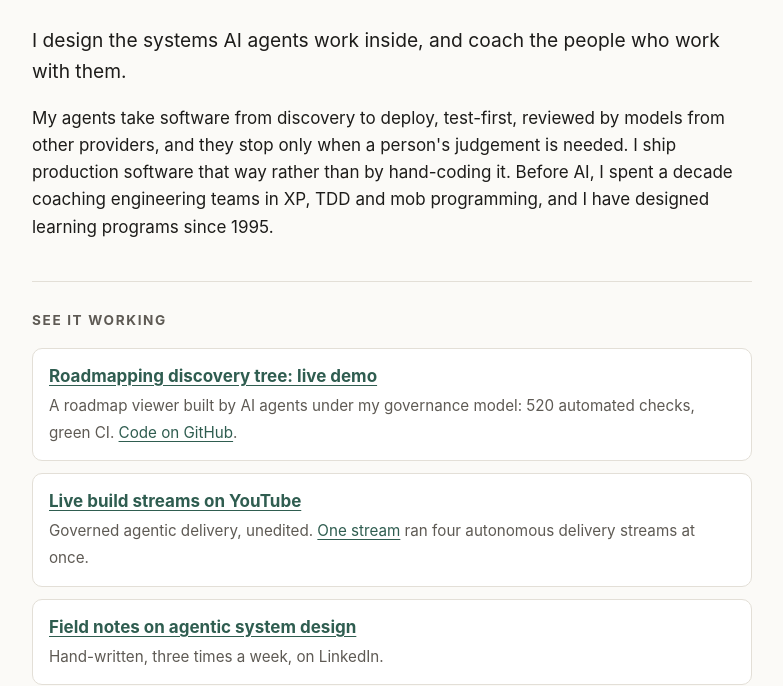
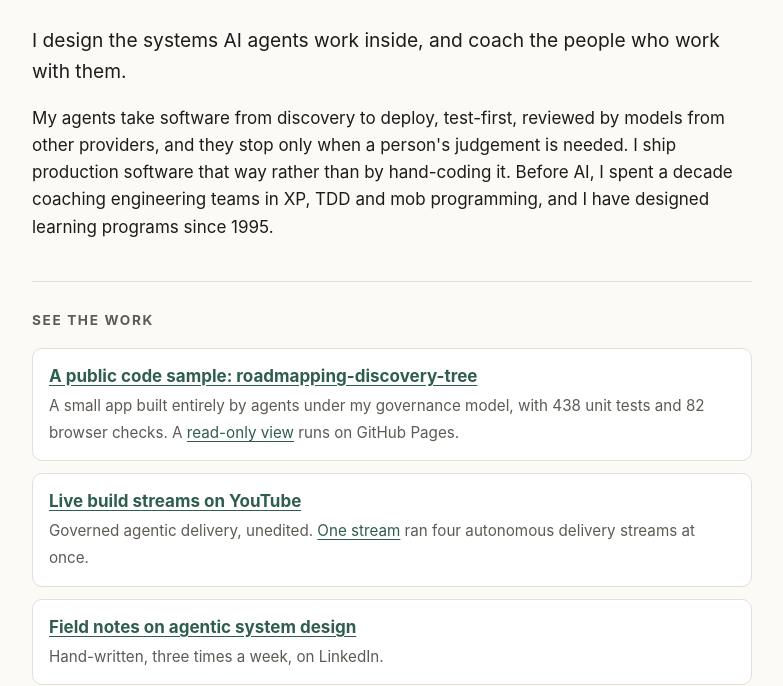
Before and after one commit to willemlarsen/willemlarsen.github.io, a plain HTML site: page index.html in a window 1280 px wide. Shown: the part 135-821 px from the top of the page, without its empty margins (248-1031 px from the left). Drawn offline with Linux system fonts and the light colour scheme.

Commit message:
Frame the roadmapping repo as a small code sample, code first

```diff
--- a/index.html
+++ b/index.html
@@ -45,10 +45,10 @@
   way rather than by hand-coding it. Before AI, I spent a decade coaching engineering teams in XP, TDD
   and mob programming, and I have designed learning programs since 1995.</p>
 
-  <h2>See it working</h2>
+  <h2>See the work</h2>
   <ul class="cards">
-    <li><strong><a href="https://willemlarsen.github.io/roadmapping-discovery-tree/strip/index.html">Roadmapping discovery tree: live demo</a></strong>
-      <span>A roadmap viewer built by AI agents under my governance model: 520 automated checks, green CI. <a href="https://github.com/willemlarsen/roadmapping-discovery-tree">Code on GitHub</a>.</span></li>
+    <li><strong><a href="https://github.com/willemlarsen/roadmapping-discovery-tree">A public code sample: roadmapping-discovery-tree</a></strong>
+      <span>A small app built entirely by agents under my governance model, with 438 unit tests and 82 browser checks. A <a href="https://willemlarsen.github.io/roadmapping-discovery-tree/strip/index.html">read-only view</a> runs on GitHub Pages.</span></li>
     <li><strong><a href="https://www.youtube.com/@clickchain-us">Live build streams on YouTube</a></strong>
       <span>Governed agentic delivery, unedited. <a href="https://youtube.com/live/9qAgYADnxU0">One stream</a> ran four autonomous delivery streams at once.</span></li>
     <li><strong><a href="https://www.linkedin.com/in/willem-larsen-8a005514/recent-activity/all/">Field notes on agentic system design</a></strong>
```
